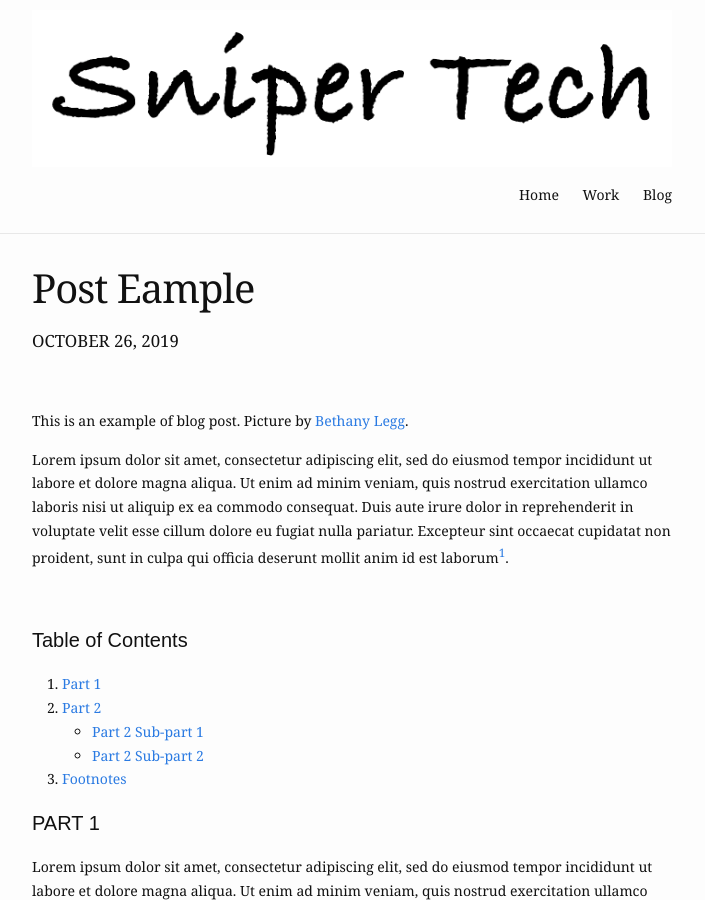
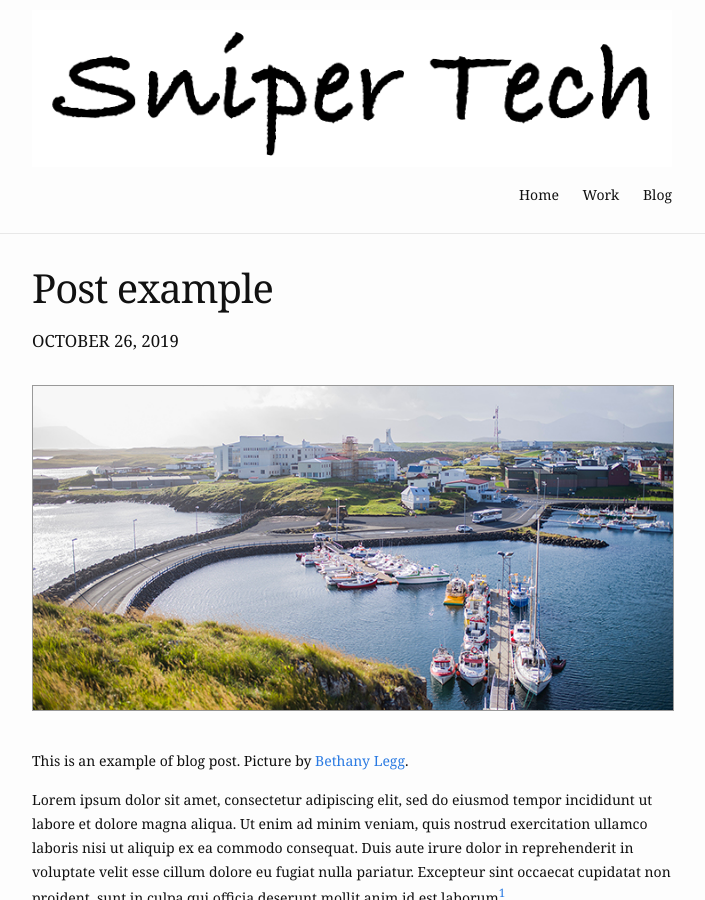
Before and after one commit to albert97/Snippet_Tech, a Jekyll site: the page built from _posts/2019-10-26-example-of-blog-post.md, in a window 1280 px wide and 900 px high. Shown: the whole window, without its empty margins (288-993 px from the left). Built offline with Jekyll 4.4.1, drawn with Linux system fonts in a browser that asks for light colours.

Commit message:
Update 2019-10-26-example-of-blog-post.md

```diff
--- a/_posts/2019-10-26-example-of-blog-post.md
+++ b/_posts/2019-10-26-example-of-blog-post.md
@@ -1,11 +1,15 @@
 ---
 layout: post
-title:  "Post Eample"
+title:  "Post example"
+date:   2019-10-26 10:00:40
 blurb: "A look at an example post using Bay Jekyll theme."
 og_image: /assets/img/content/post-example/Banner.jpg
 ---
 
+<img src="{{ "/assets/img/content/post-example/Banner.jpg" | absolute_url }}" alt="bay" class="post-pic"/>
 <br />
+<br />
+
 This is an example of blog post.
 Picture by [Bethany Legg](https://unsplash.com/@bkotynski).
 
```
